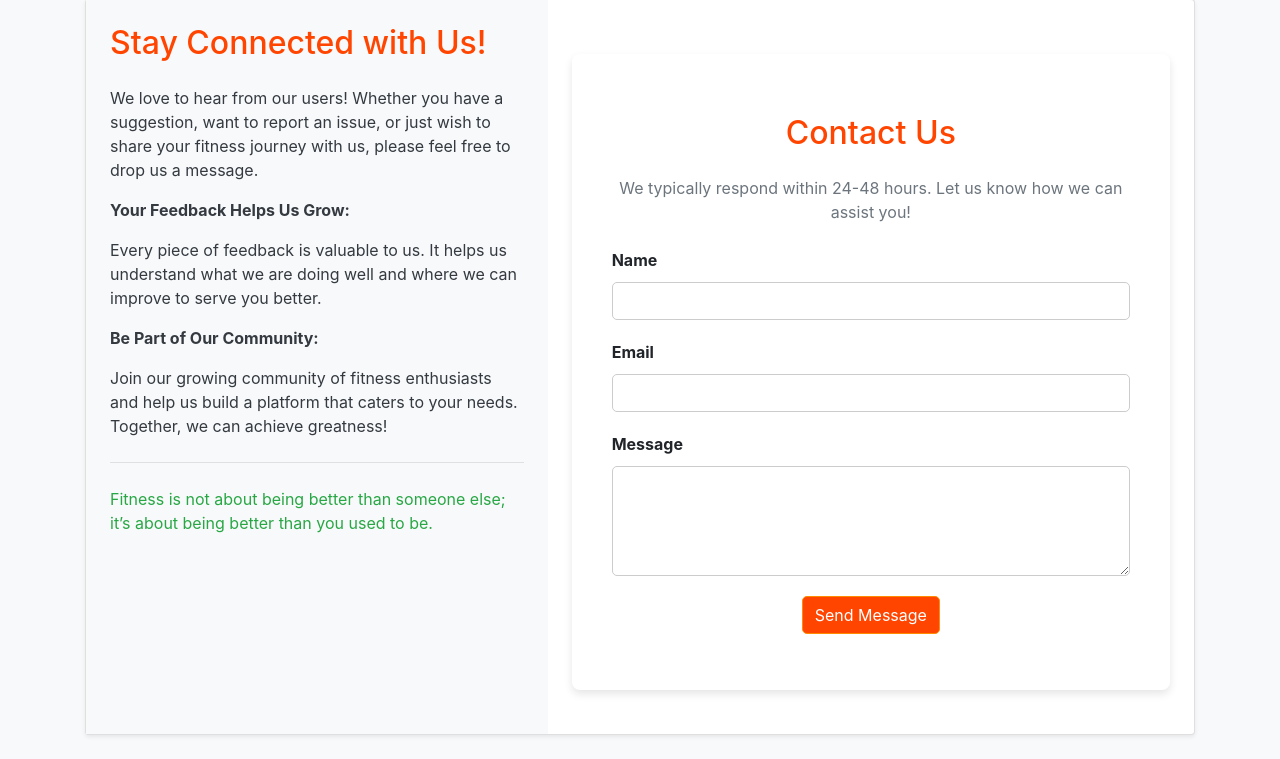
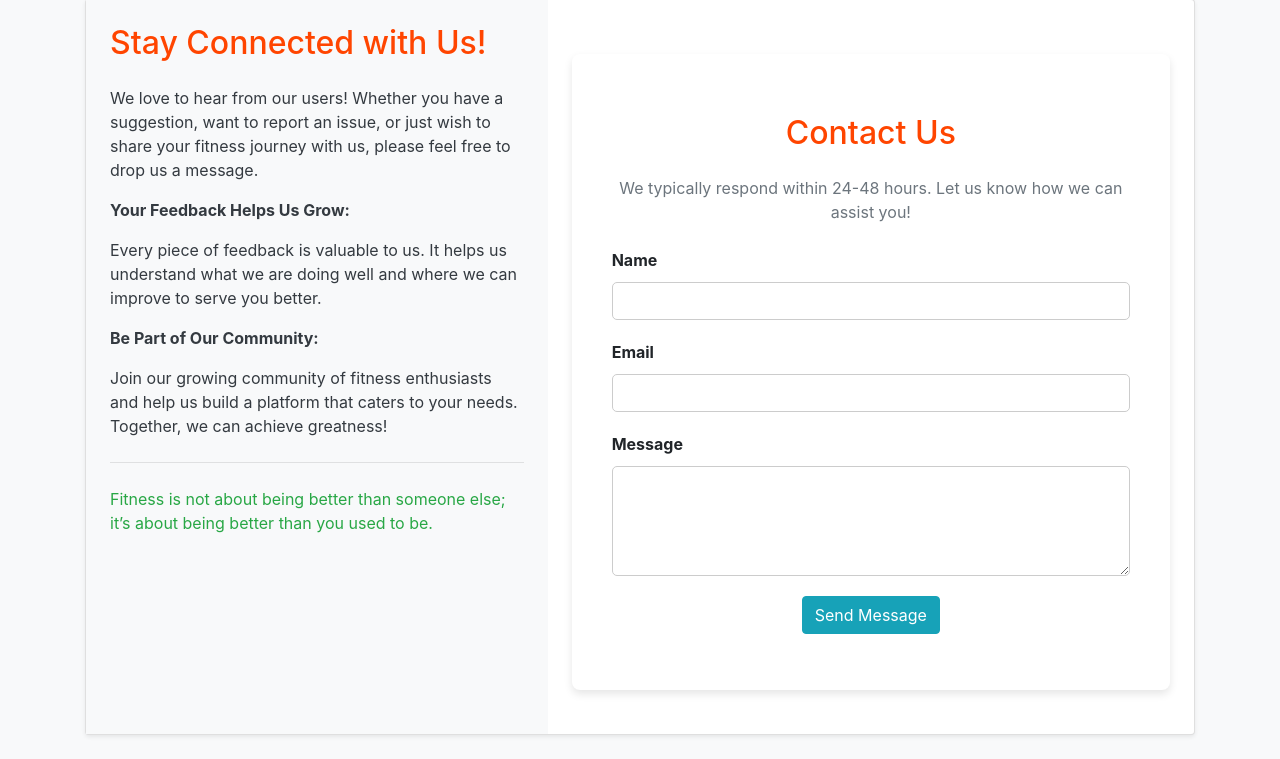
Before and after one commit to Izzeddin-Samara/Fitness_Track, a Django app: page /contact in a window 1280 px wide. Shown: the part 129-888 px from the top of the page. Run offline with Django 3.2, Linux system fonts and the light colour scheme; some libraries are stand-ins or nearby versions.

Commit message:
Change styling for send message button

```diff
--- a/app/templates/contact.html
+++ b/app/templates/contact.html
@@ -74,7 +74,7 @@
                                 <label for="message" class="form-label">Message</label>
                                 <textarea class="form-control" id="message" name="message" rows="4" required></textarea>
                             </div>
-                            <button type="submit" class="btn btn-primary mb-3">Send Message</button>
+                            <button type="submit" class="btn btn-info mb-3">Send Message</button>
                         </form>
                     </div>
                 </div>
```
